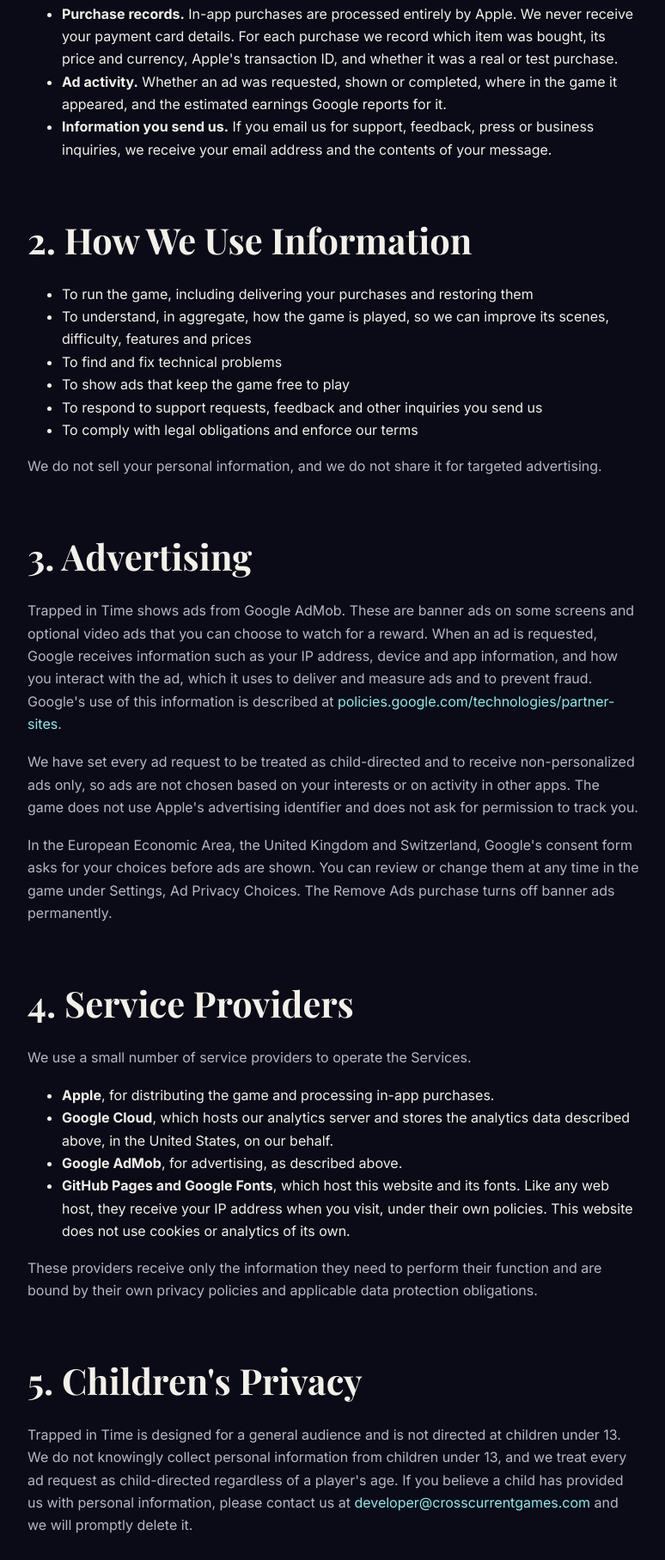
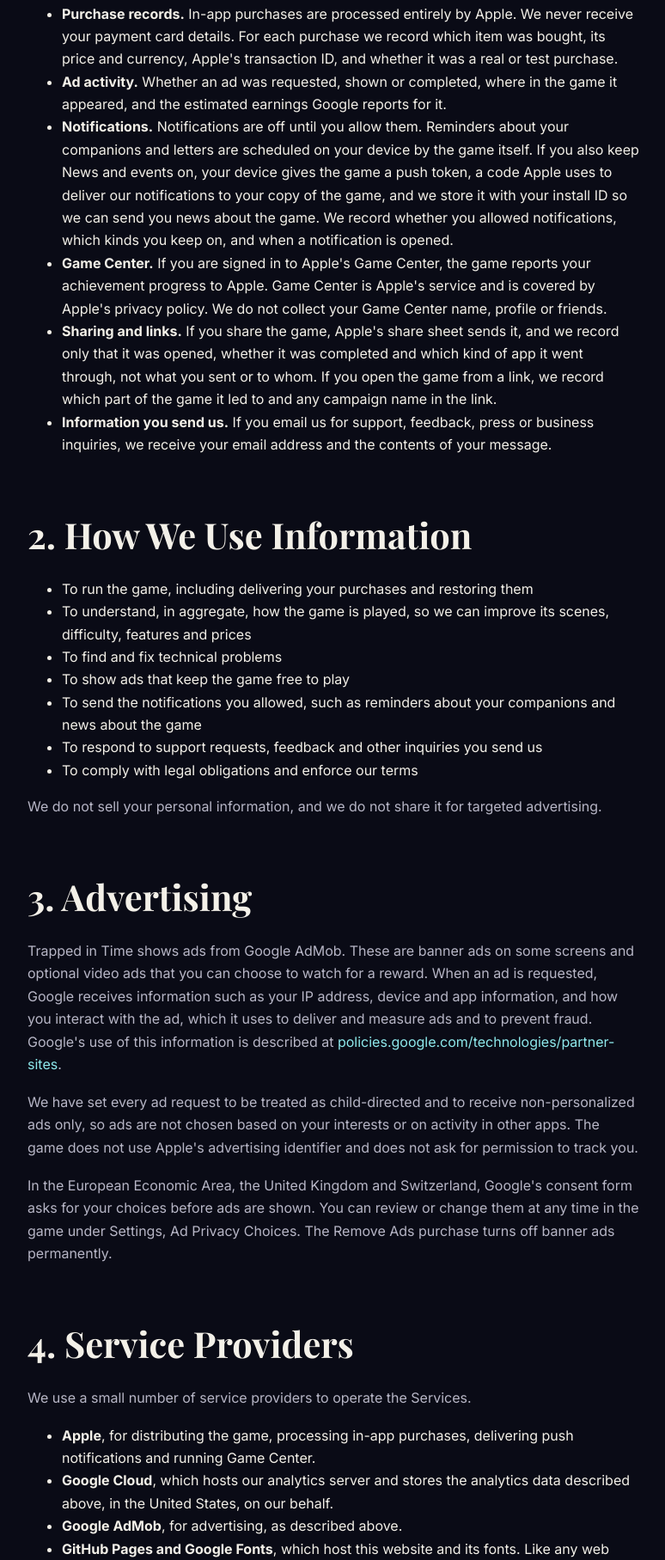
Before and after one commit to crosscurrent-games/crosscurrent-games-website, a plain HTML site: page privacy.html in a window 1280 px wide. Shown: the part 1153-2968 px from the top of the page at 86% size, without its empty margins (252-1026 px from the left). Drawn offline with nearby package versions, Linux system fonts and the light colour scheme.

Commit message:
Privacy policy: notifications, push tokens, Game Center, sharing and links (draft for review)
For Trapped in Time 1.0.3. Set the effective date when this goes live.

Co-Authored-By: Claude Opus 5.5 <noreply@anthropic.com>

```diff
--- a/privacy.html
+++ b/privacy.html
@@ -51,6 +51,9 @@
         <li><strong>Approximate country.</strong> When the game sends analytics to our server, the server looks up the country your IP address belongs to and records only that country. The IP address itself is not stored or logged. Country lookups use IP Geolocation by DB-IP (db-ip.com).</li>
         <li><strong>Purchase records.</strong> In-app purchases are processed entirely by Apple. We never receive your payment card details. For each purchase we record which item was bought, its price and currency, Apple's transaction ID, and whether it was a real or test purchase.</li>
         <li><strong>Ad activity.</strong> Whether an ad was requested, shown or completed, where in the game it appeared, and the estimated earnings Google reports for it.</li>
+        <li><strong>Notifications.</strong> Notifications are off until you allow them. Reminders about your companions and letters are scheduled on your device by the game itself. If you also keep News and events on, your device gives the game a push token, a code Apple uses to deliver our notifications to your copy of the game, and we store it with your install ID so we can send you news about the game. We record whether you allowed notifications, which kinds you keep on, and when a notification is opened.</li>
+        <li><strong>Game Center.</strong> If you are signed in to Apple's Game Center, the game reports your achievement progress to Apple. Game Center is Apple's service and is covered by Apple's privacy policy. We do not collect your Game Center name, profile or friends.</li>
+        <li><strong>Sharing and links.</strong> If you share the game, Apple's share sheet sends it, and we record only that it was opened, whether it was completed and which kind of app it went through, not what you sent or to whom. If you open the game from a link, we record which part of the game it led to and any campaign name in the link.</li>
         <li><strong>Information you send us.</strong> If you email us for support, feedback, press or business inquiries, we receive your email address and the contents of your message.</li>
       </ul>
 
@@ -60,6 +63,7 @@
         <li>To understand, in aggregate, how the game is played, so we can improve its scenes, difficulty, features and prices</li>
         <li>To find and fix technical problems</li>
         <li>To show ads that keep the game free to play</li>
+        <li>To send the notifications you allowed, such as reminders about your companions and news about the game</li>
         <li>To respond to support requests, feedback and other inquiries you send us</li>
         <li>To comply with legal obligations and enforce our terms</li>
       </ul>
@@ -73,7 +77,7 @@
       <h2>4. Service Providers</h2>
       <p>We use a small number of service providers to operate the Services.</p>
       <ul>
-        <li><strong>Apple</strong>, for distributing the game and processing in-app purchases.</li>
+        <li><strong>Apple</strong>, for distributing the game, processing in-app purchases, delivering push notifications and running Game Center.</li>
         <li><strong>Google Cloud</strong>, which hosts our analytics server and stores the analytics data described above, in the United States, on our behalf.</li>
         <li><strong>Google AdMob</strong>, for advertising, as described above.</li>
         <li><strong>GitHub Pages and Google Fonts</strong>, which host this website and its fonts. Like any web host, they receive your IP address when you visit, under their own policies. This website does not use cookies or analytics of its own.</li>
@@ -88,7 +92,7 @@
 
       <h2>7. Your Choices and Rights</h2>
       <p>Depending on where you live, you may have rights to access, correct, or request deletion of your personal information, or to object to or restrict certain processing. To exercise any of these rights, email us at <a href="mailto:developer@crosscurrentgames.com">developer@crosscurrentgames.com</a> and we will respond as required by applicable law, including, where applicable, the EU and UK GDPR and U.S. state privacy laws such as the CCPA and CPRA.</p>
-      <p>Because our analytics are tied to a random install ID rather than to your name or email, we may not be able to tell which records belong to you. Deleting the app removes the ID from your device, and nothing collected afterwards can be linked to it. You can change your ad choices at any time as described in section 3.</p>
+      <p>Because our analytics are tied to a random install ID rather than to your name or email, we may not be able to tell which records belong to you. Deleting the app removes the ID from your device, and nothing collected afterwards can be linked to it. You can change your ad choices at any time as described in section 3. You can turn notifications off at any time, each kind in the game's Settings or all of them in your device's Settings app; turning off News and events or all notifications also removes the game's push token from your device.</p>
 
       <h2>8. Data Security</h2>
       <p>We use reasonable technical and organizational measures designed to protect information from unauthorized access, loss, or misuse. Data travels to our server over encrypted connections, and access to stored data is limited to our team. No method of transmission or storage is 100% secure, and we cannot guarantee absolute security.</p>
```
